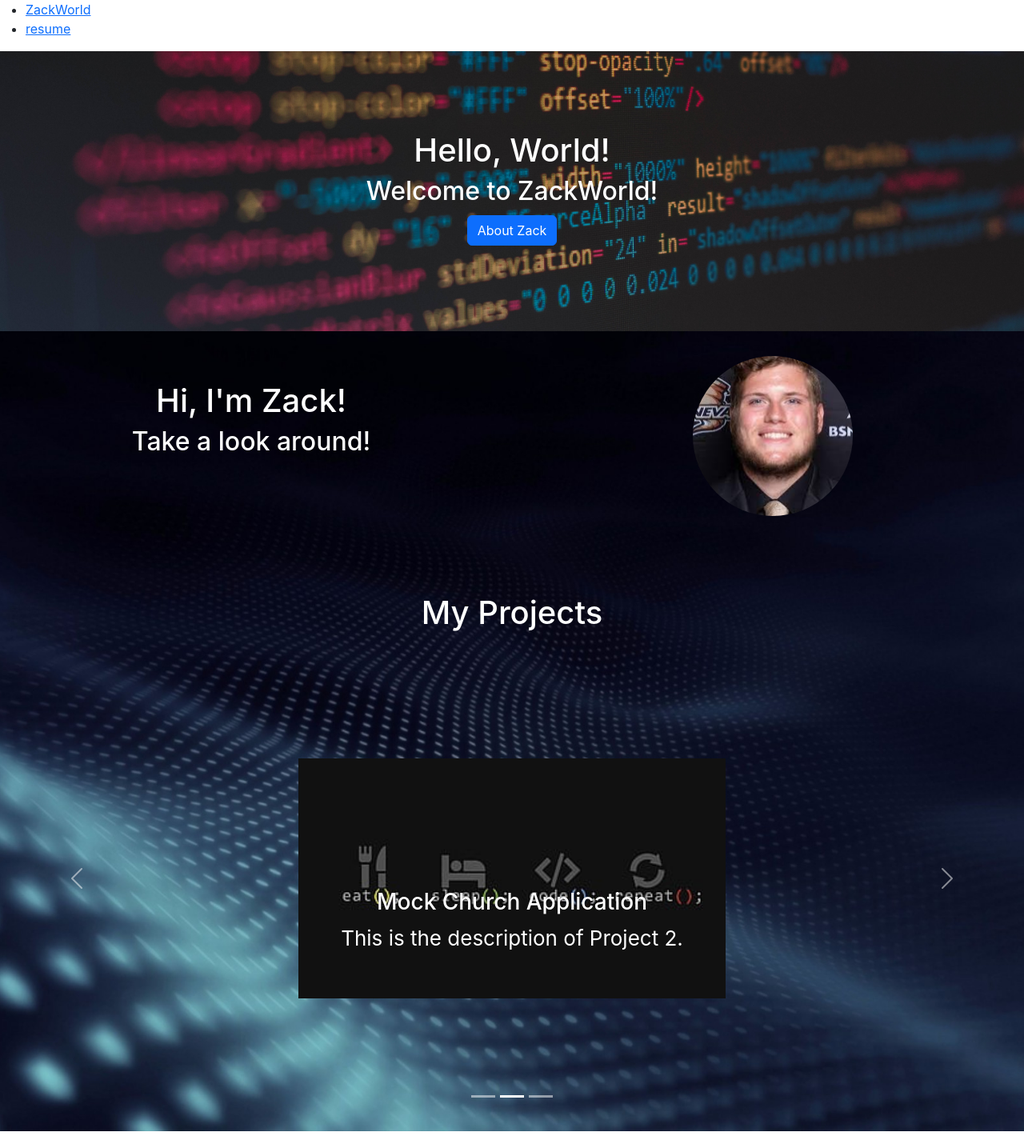
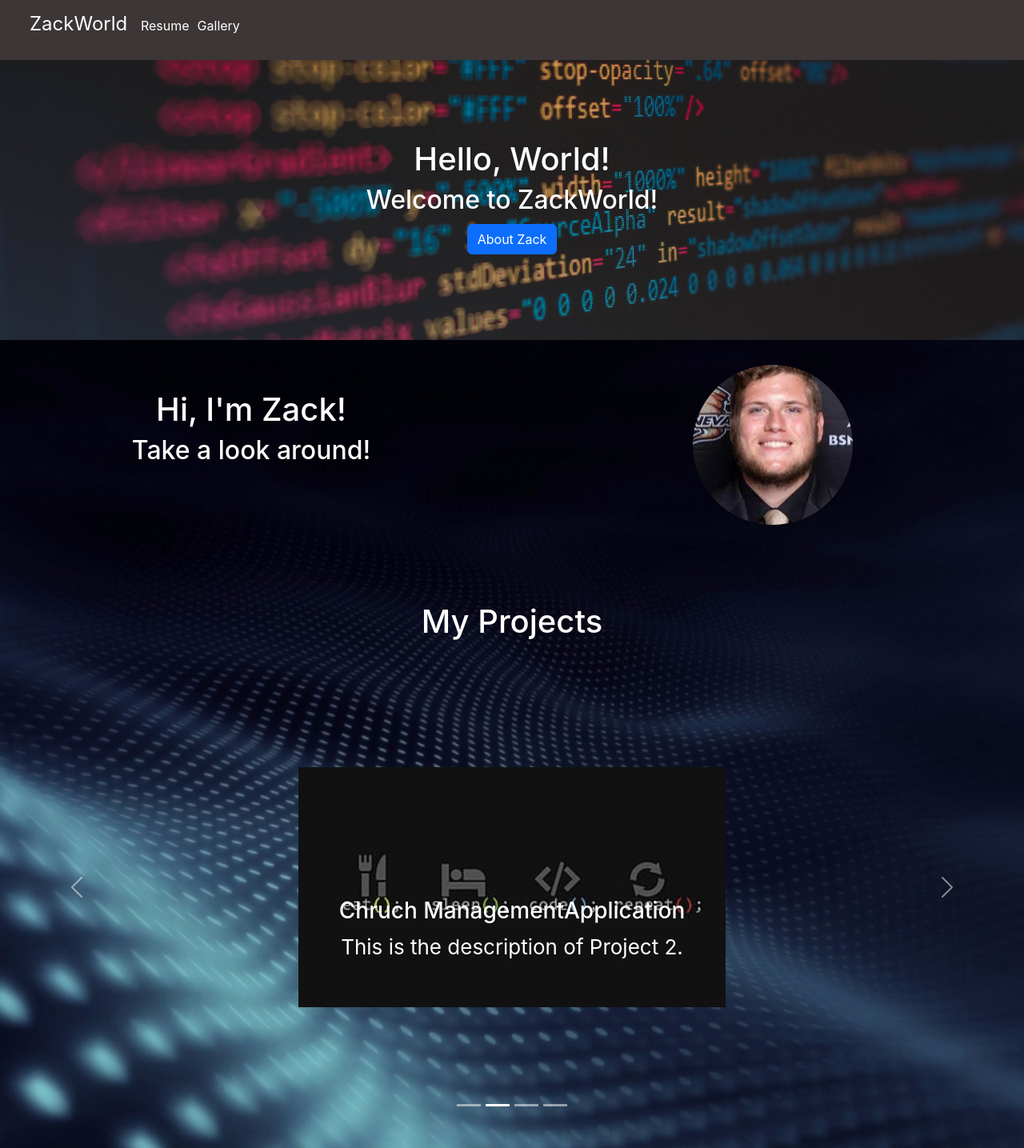
Before and after one commit to Ztmartin315/ZackWorld_React, a React (Create React App) app: page / in a window 1280 px wide. Shown: the whole page at 80% size. Before the commit the page ends 1414 px from the top, so only its background shows below. Built offline with nearby package versions, Linux system fonts and the light colour scheme.

Commit message:
routing restructure

```diff
--- a/src/index.js
+++ b/src/index.js
@@ -2,8 +2,10 @@ import React from 'react';
 import ReactDOM from 'react-dom/client';
 import { BrowserRouter, Routes, Route } from "react-router-dom";
 import Home from "./pages/home";
-import  Resume from './pages/resume';
+import Gallery from "./pages/gallery";
+import Resume from './pages/resume';
 import Layout from './pages/Layout';
+import About from './pages/about'
 import './index.css';
 import reportWebVitals from './reportWebVitals';
 import 'bootstrap/dist/css/bootstrap.min.css';
@@ -15,7 +17,9 @@ export default function App() {
       <Routes>
         <Route path="/" element={<Layout />}>
           <Route index element={<Home />} />
-          <Route path="resume" element={<Resume/>} />
+          <Route path="resume" element={<Resume />} />
+          <Route path="about" element={<About />} />
+          <Route path="gallery" element={<Gallery />} />
         </Route>
       </Routes>
     </BrowserRouter>
@@ -25,7 +29,7 @@ export default function App() {
 
 const root = ReactDOM.createRoot(document.getElementById('root'));
 root.render(
-    <App />
+  <App />
 );
 
 // If you want to start measuring performance in your app, pass a function
--- a/src/pages/Layout.js
+++ b/src/pages/Layout.js
@@ -1,17 +1,20 @@
 import { Outlet, Link } from "react-router-dom";
+import '../styles/layout.css';
 
 const Layout = () => {
   return (
     <>
-      <nav>
-        <ul>
-          <li>
-            <Link to="/">ZackWorld</Link>
+      <nav className="navbar">
+        <ul className="nav-list">
+          <li class="title">
+            <Link class="a1" to="/">ZackWorld  </Link>
           </li>
           <li>
-            <Link to="/resume">resume</Link>
+            <Link class="a2" to="/resume">Resume</Link>
           </li>
-
+          <li>
+            <Link class="a2" to="/gallery">Gallery</Link>
+          </li>
         </ul>
       </nav>
 
--- a/src/pages/about.js
+++ b/src/pages/about.js
@@ -0,0 +1,28 @@
+
+import 'bootstrap/dist/css/bootstrap.min.css';
+
+
+function About() {
+
+
+
+    return (
+        <div className="App">
+            <header className="App-header">
+
+
+
+                <h1>About Page</h1>
+            </header>
+
+            <body>
+
+                <h2> About Placeholder</h2>
+
+
+            </body>
+        </div>
+    );
+}
+
+export default About;
--- a/src/pages/gallery.js
+++ b/src/pages/gallery.js
@@ -0,0 +1,28 @@
+
+import 'bootstrap/dist/css/bootstrap.min.css';
+
+
+function Gallery() {
+
+
+
+    return (
+        <div className="App">
+            <header className="App-header">
+
+
+
+                <h1>Gallery Page</h1>
+            </header>
+
+            <body>
+
+                <h2> Gallery Placeholder</h2>
+
+
+            </body>
+        </div>
+    );
+}
+
+export default Gallery;
--- a/src/pages/home.js
+++ b/src/pages/home.js
@@ -8,17 +8,22 @@ function Home() {
   const projects = [
     {
       title: 'Flutter Portfolio App',
-        description: 'This is the description of Project 1.',
+      description: '•Using Flutter, developed a mobile application which contained a portfolio including a resume page, an about page, a gallery, as well as a guest list.',
       image: require('../images/Zack.jpg'),
     },
     {
-        title: 'Mock Church Application',
+      title: 'Chruch ManagementApplication',
       description: 'This is the description of Project 2.',
       image: require('../images/eat.jpg'),
     },
     {
+      title: 'Location Tracker Application',
+      description: '•Using Flutter, developed an app that measured distance from current location to other locations, and permitted the user to add other locations into the database. Integrated with the server using a REST API.',
+      image: require('../images/eat.jpg'),
+    },
+    {
       title: 'Media Management Application',
-        description: 'This is the description of Project 3.',
+      description: '•Using Vue.js including Pinia and Axios, developed a browser-based application to manage member data, including donations and event participation.  Provided detailed and summary views of each member.',
       image: require('../images/pittsburgh.jpg'),
     },
   ];
@@ -32,7 +37,7 @@ function Home() {
           <div class="title">
             <h1>Hello, World!</h1>
             <h2>Welcome to ZackWorld!</h2>
-            <a class="btn btn-primary" href="#" role="button">About Zack</a>
+            <a class="btn btn-primary" href="/about" role="button">About Zack</a>
           </div>
         </div>
 
@@ -43,15 +48,15 @@ function Home() {
 
         <div class="row">
           <div class="column">
-                <div class = "subtitle">
+            <div class="subtitle">
               <h1>Hi, I'm Zack!</h1>
               <h2>Take a look around!</h2>
             </div>
           </div>
 
           <div class="column">
-                <div class = "profile-pic">
-                  <img class = "pic" src={require("../images/Zack.jpg")} alt = "zack"/>
+            <div class="profile-pic">
+              <img class="pic" src={require("../images/Zack.jpg")} alt="zack" />
             </div>
           </div>
         </div>
@@ -59,10 +64,10 @@ function Home() {
           <h1>My Projects</h1>
         </div>
 
-          <div classname = "carousel">
+        <div classname="carousel">
           <Carousel>
             {projects.map((project, index) => (
-          <Carousel.Item  key={index}>
+              <Carousel.Item key={index}>
                 <img className="itm" src={project.image} alt={project.title} />
                 <Carousel.Caption>
                   <h3>{project.title}</h3>
--- a/src/pages/resume.js
+++ b/src/pages/resume.js
@@ -10,25 +10,7 @@ function Resume() {
     <div className="App">
       <header className="App-header">
 
-        <div class = "navbar navbar-fixed-top">
-           <nav class="navbar navbar-expand-lg navbar-dark bg-dark">
-               <a class="navbar-brand" href="#">ZackWorld</a>
-               <div class="collapse navbar-collapse" id="navbarNav">
-               <ul class="navbar-nav">
 
-                    <li class="nav-item">
-                      <a class="nav-link" href="#">Resume</a>
-                    </li>
-                    <li class="nav-item">
-                      <a class="nav-link" href="#">Gallery</a>
-                    </li>
-                    <li class="nav-item">
-                      <a class="nav-link" href="#">Guest List</a>
-                    </li>
-                  </ul>
-               </div>
-            </nav>
-           </div>
 
         <h1>Resume Page</h1>
       </header>
--- a/src/styles/home.css
+++ b/src/styles/home.css
@@ -1,5 +1,4 @@
-
-.a{
+.a {
   font-size: small;
 }
 
@@ -35,16 +34,17 @@
 .App-body {
   margin-top: 0px;
   background-color: #282c34;
-  background-image:url("../images/tech.jpg");
+  background-image: url("../images/tech.jpg");
   background-position: center;
-  background-size:cover;
+  background-size: cover;
   font-size: calc(10px + 2vmin);
-  height: 1000px !important;
+  height: 1010px !important;
 }
 
 .App-link {
   color: #61dafb;
 }
+
 .row {
   display: flex;
 }
@@ -58,64 +58,65 @@
 
 .itm {
   height: 300px;
-  object-fit:contain;
+  object-fit: contain;
 }
+
 .column {
   flex: 50%;
   height: 200px;
 }
 
-.jumbotron{
+.jumbotron {
   background-image: url("../images/code.jpg");
-background-size: cover;
+  background-size: cover;
   background-position: center;
-margin:0;
-padding:0;
+  margin: 0;
+  padding: 0;
   width: 100% !important;
   height: 350px;
 }
 
-.navbar{
-  width:100% !important;
-  margin:0px auto;
-  left:0;
-  right:0;
-  padding:0px !important;
+.navbar {
+  width: 100% !important;
+  margin: 0px auto;
+  left: 0;
+  right: 0;
+  padding: 0px !important;
   font-size: 80%;
   margin: 0px !important;
   height: 80px;
 }
 
-.navbar-brand{
-  font-size:larger;
+.navbar-brand {
+  font-size: larger;
   margin-left: 10px;
 }
 
-.nav-item{
-  font-size:medium;
+.nav-item {
+  font-size: medium;
 }
 
-.pic{
+.pic {
   height: 200px;
   width: 200px;
   border-radius: 50%;
 }
 
-.profile-pic{
-  margin-top:5%;
+.profile-pic {
+  margin-top: 5%;
 }
 
-.project-title{
+.project-title {
   margin-top: 10%;
-  color:white;
+  color: white;
 }
 
-.subtitle{
+.subtitle {
   margin-top: 10%;
-  color:white;
+  color: white;
 }
 
-.title{
+.title {
   padding-top: 100px;
   color: white;
 }
--- /dev/null
+++ b/src/styles/layout.css
@@ -0,0 +1,35 @@
+.navbar {
+    background-color: rgb(61, 54, 54);
+    height: 75px;
+}
+
+li {
+    display: inline !important;
+    margin: 5px;
+}
+
+.logopic {
+    border-radius: 50%;
+    height: 10%;
+    width: 10%;
+}
+
+.a1 {
+    color: #FFF;
+    font-size: 1.5rem;
+    text-decoration: none;
+}
+
+.a1:hover {
+    color: darkgoldenrod;
+}
+
+.a2 {
+    color: #FFF;
+    font-size: 1rem;
+    text-decoration: none;
+}
+
+.a2:hover {
+    color: darkgoldenrod;
+}
```
Lines whose indentation alone changed are shown as unchanged.
